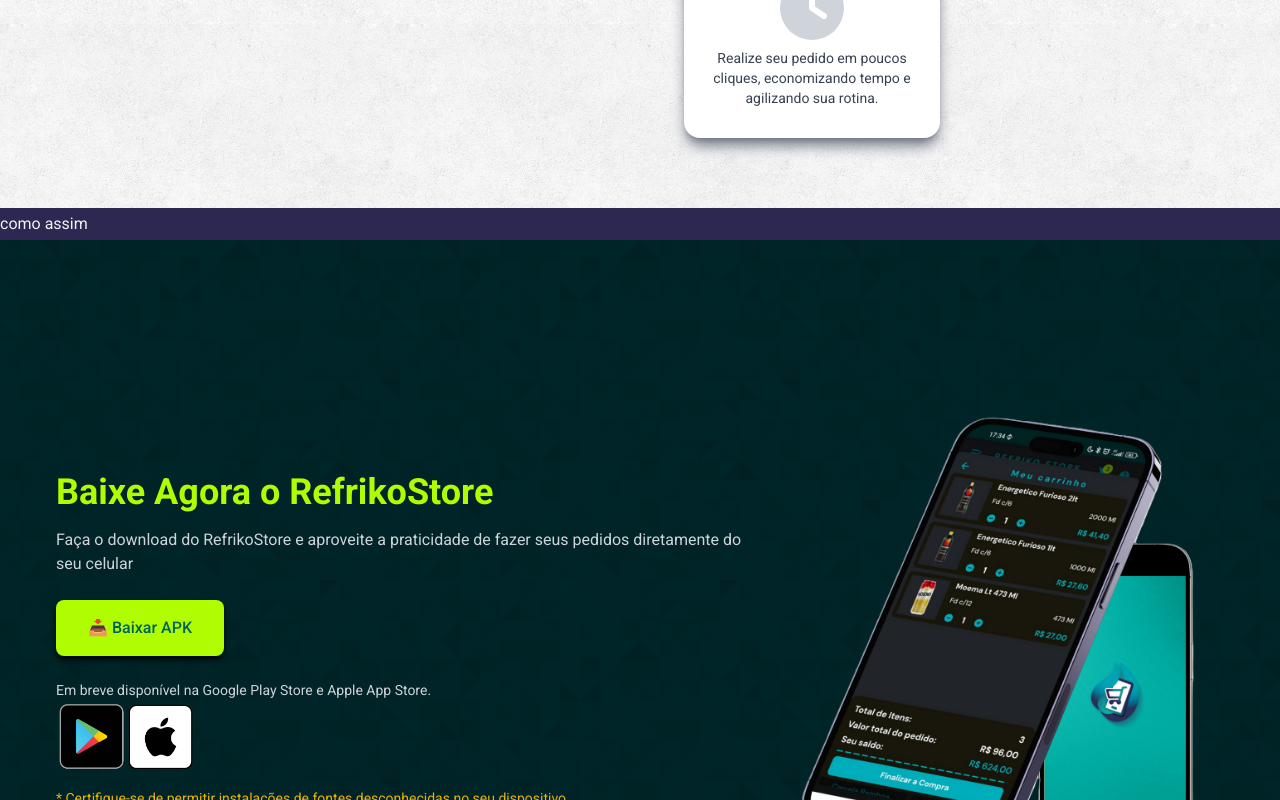
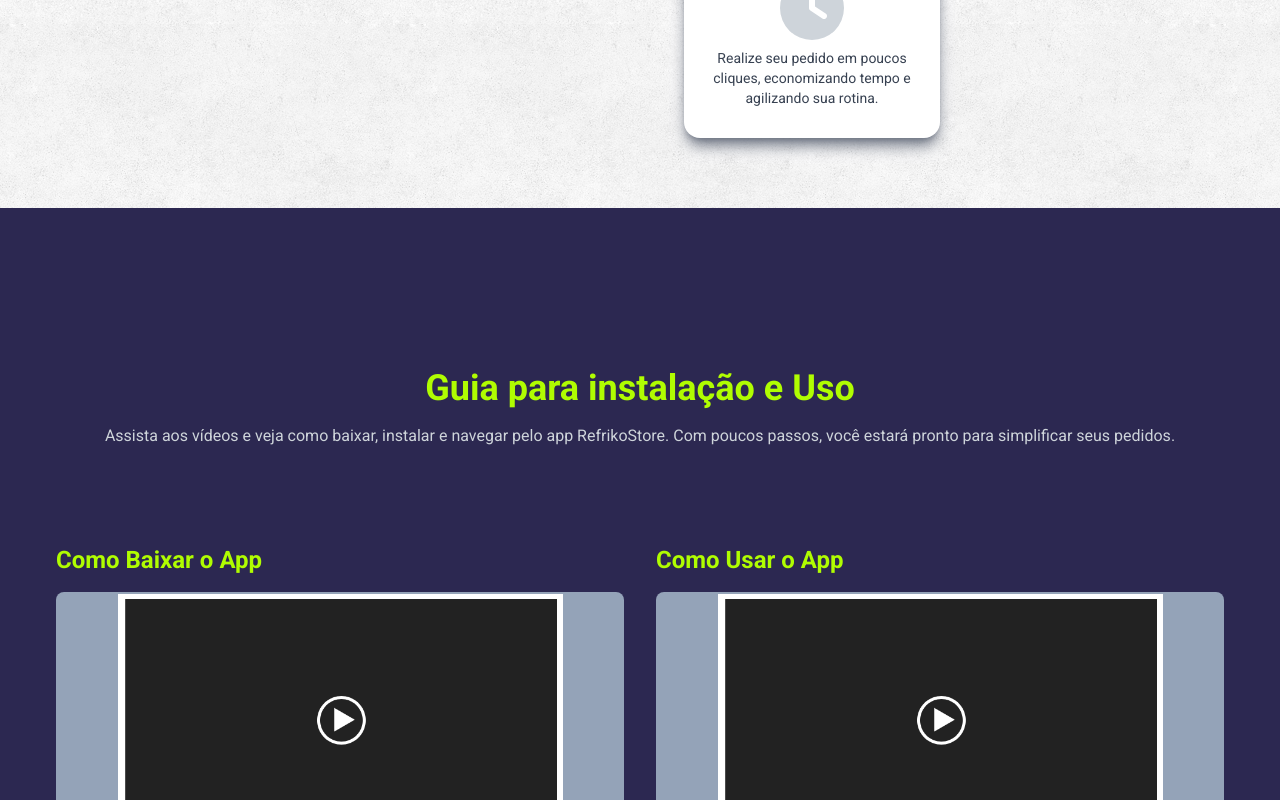
Before and after one commit to SuporteRfk/landingpage-refrikostore, a React (Vite) app: page / in a window 1280 px wide. Shown: the part 2000-2800 px from the top of the page. Built offline with nearby package versions, Linux system fonts and the light colour scheme.

Commit message:
fix(home): remove scroll issue caused by animation and adjust layout

```diff
--- a/src/components/home.tsx
+++ b/src/components/home.tsx
@@ -14,16 +14,13 @@
     };
 
     return (
-        <motion.div
-            initial={{ opacity: 0, y: 50 }}
-            animate={{ opacity: 1, y: 0 }}
-            transition={{ duration: 1 }}
-            className="w-full min-h-screen flex flex-col justify-between bg-home bg-background bg-blend-color-burn overflow-hidden"
-        >
-
+        <div className="w-full min-h-screen flex flex-col justify-between bg-home bg-background bg-blend-color-burn overflow-hidden">
             <Header/>
 
-            <div
+            <motion.div
+                initial={{ opacity: 0, y: 50 }}
+                animate={{ opacity: 1, y: 0 }}
+                transition={{ duration: 1 }}
                 className="w-full max-w-container mx-auto p-4 md:flex md:justify-between md:items-center md:my-auto"
             >
                 {/* {home text} */}
@@ -41,7 +38,7 @@
                                 Baixe o App agora
                             </button>
 
-                         {/* button instructions */}
+                        {/* button instructions */}
 
                             <button
                                 onClick={() => scrollEffect("instruction-section")}
@@ -79,12 +76,13 @@
                         <img  src={MockupOne} className="relative z-10 w-full"/>
                     </motion.div>
                 </div>
-            </div>
+            </motion.div>
             <section className="max-w-container mx-auto">
                 <p className="p-1 text-center">Exclusivo para funcionários do Grupo Refriko.</p>
                 <p className="pb-4 flex items-center justify-center"> <IconAndroid className="text-[30px]"/> Apenas para Android. <IconAndroid className="text-[30px]"/> </p>
             </section>
-        </motion.div>
+
+        </div>
     );
 };
 
--- a/src/components/instruction.tsx
+++ b/src/components/instruction.tsx
@@ -1,13 +1,67 @@
 
+import { motion } from "framer-motion";
+import imgVideo from "../assets/placeholder.png"
+const InstructionSection = () => {
+    return (
+        <section id="instruction-section" className="bg-background text-neutral  h-[115vh] lg:h-screen flex items-center">
+            <div className="w-full max-w-container mx-auto px-4 ">
+                {/* Título da Seção */}
+                <motion.h1
+                    initial={{ opacity: 0, y: -50 }}
+                    whileInView={{ opacity: 1, y: 0 }}
+                    transition={{ duration: 0.8 }}
+                    viewport={{ once: true }}
+                    className="text-accent font-bold text-3xl lg:text-4xl text-center "
+                >
+                    Guia para instalação e Uso
+                </motion.h1>
+                <motion.p
+                    initial={{ opacity: 0, y: 50 }}
+                    whileInView={{ opacity: 1, y: 0 }}
+                    transition={{ duration: 0.8, delay: 0.3 }}
+                    viewport={{ once: true }}
+                    className="text-neutral mt-4 text-base text-center mb-24"
+                >
+                    Assista aos vídeos e veja como baixar, instalar e navegar pelo app RefrikoStore. Com poucos passos, você estará pronto para simplificar seus pedidos.
+                </motion.p>
 
-const InstructionSection = () => {
-    return(
-        <section
-            id="instruction-section"
-        >
-                como assim
+                {/* Vídeos */}
+                <div className="mt-8 flex flex-col lg:flex-row gap-8">
+                    {/* Vídeo 1 - Como Baixar */}
+                    <motion.div
+                        initial={{ opacity: 0, scale: 0.8 }}
+                        whileInView={{ opacity: 1, scale: 1 }}
+                        transition={{ duration: 0.8 }}
+                        viewport={{ once: true }}
+                        className="flex flex-col items-center lg:items-start w-full lg:w-1/2"
+                    >
+                        <h2 className="text-accent font-semibold text-xl lg:text-2xl mb-4">
+                            Como Baixar o App
+                        </h2>
+                        <div className="w-full h-64 bg-slate-400 flex items-center justify-center rounded-lg">
+                        <img src={imgVideo} className="object-cover w-full max-w-[445px] " alt="" />
+                        </div>
+                    </motion.div>
+
+                    {/* Vídeo 2 - Como Usar */}
+                    <motion.div
+                        initial={{ opacity: 0, scale: 0.8 }}
+                        whileInView={{ opacity: 1, scale: 1 }}
+                        transition={{ duration: 0.8 }}
+                        viewport={{ once: true }}
+                        className="flex flex-col items-center lg:items-start w-full lg:w-1/2"
+                    >
+                        <h2 className="text-accent font-semibold text-xl lg:text-2xl mb-4">
+                            Como Usar o App
+                        </h2>
+                        <div className="w-full h-64 bg-slate-400 flex items-center justify-center rounded-lg">
+                            <img src={imgVideo} className="object-cover w-full max-w-[445px] " alt="" />
+                        </div>
+                    </motion.div>
+                </div>
+            </div>
         </section>
     );
 };
 
-export {InstructionSection}
+export { InstructionSection }
```
Also changed, not shown: src/assets/placeholder.png (added).
